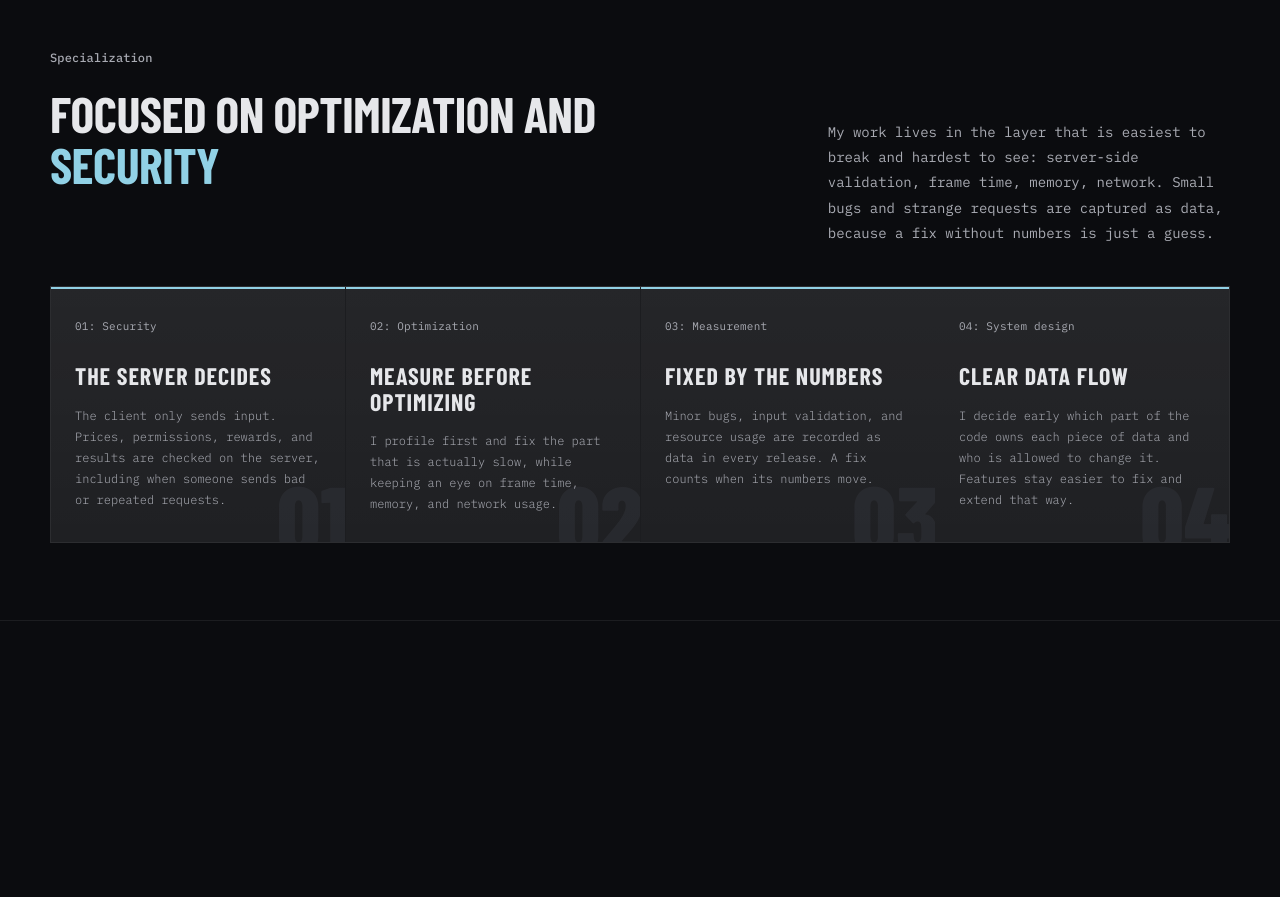
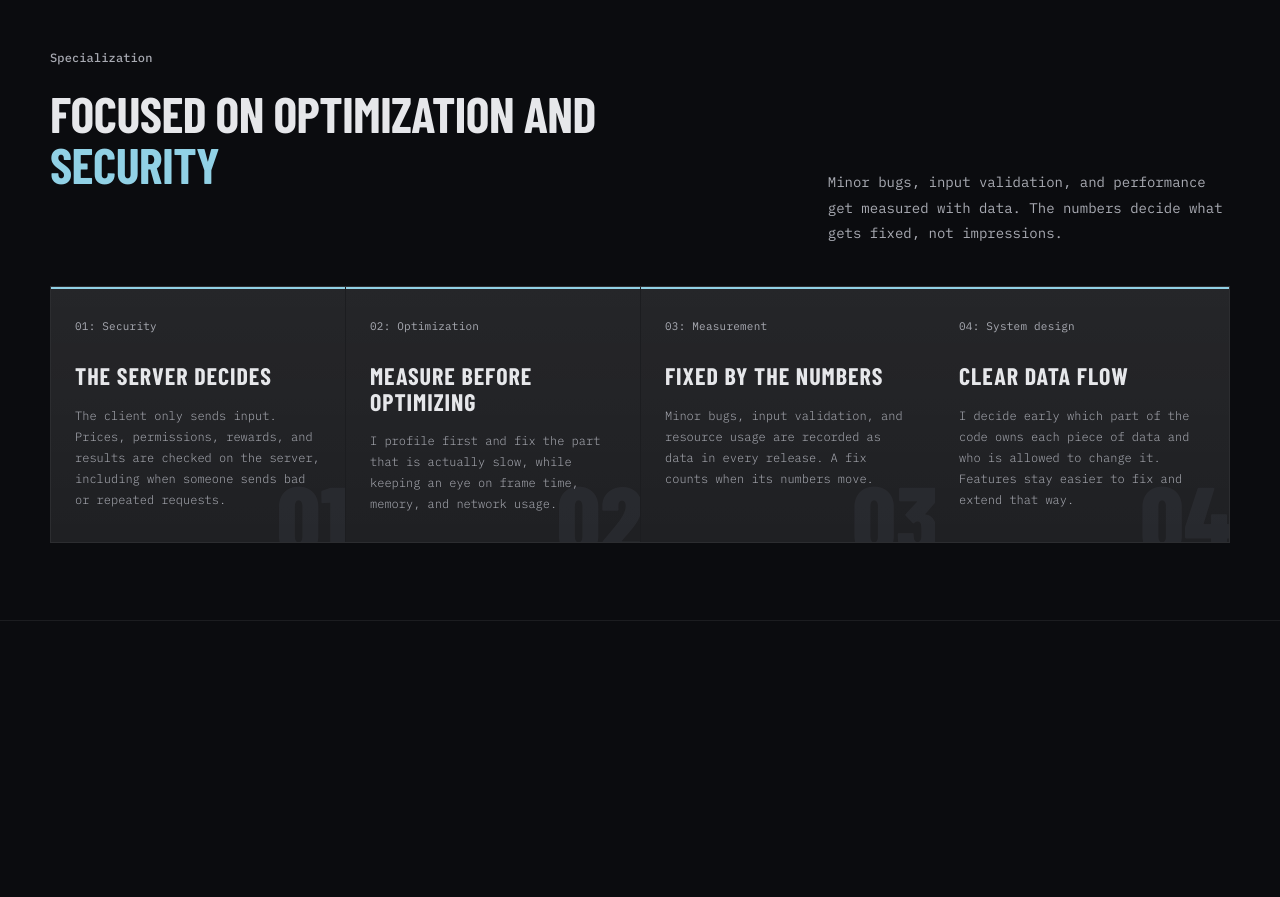
Before and after one commit to DranxX/dranxx.github.io, a website: page en/index.html in a window 1280 px wide. Shown: the part 1640-2537 px from the top of the page. Drawn offline with Linux system fonts and the light colour scheme; no server answers; files whose address does not match are found by name.

Commit message:
Revert specialization intro to the plain data-first statement

```diff
--- a/en/index.html
+++ b/en/index.html
@@ -113,7 +113,7 @@
             <div class="section-label">Specialization</div>
             <h2 class="display-heading" id="focus-title">Focused on optimization and <span class="yellow">security</span></h2>
           </div>
-          <p class="section-copy">My work lives in the layer that is easiest to break and hardest to see: server-side validation, frame time, memory, network. Small bugs and strange requests are captured as data, because a fix without numbers is just a guess.</p>
+          <p class="section-copy">Minor bugs, input validation, and performance get measured with data. The numbers decide what gets fixed, not impressions.</p>
         </div>
         <div class="grid focus-grid" data-collection="principles"><noscript><p class="nojs-state">My specialization: security and optimization, with minor bugs and validation measured through data.</p></noscript></div>
       </div>
```
Also changed, not shown: id/index.html (+1 -1 lines).
